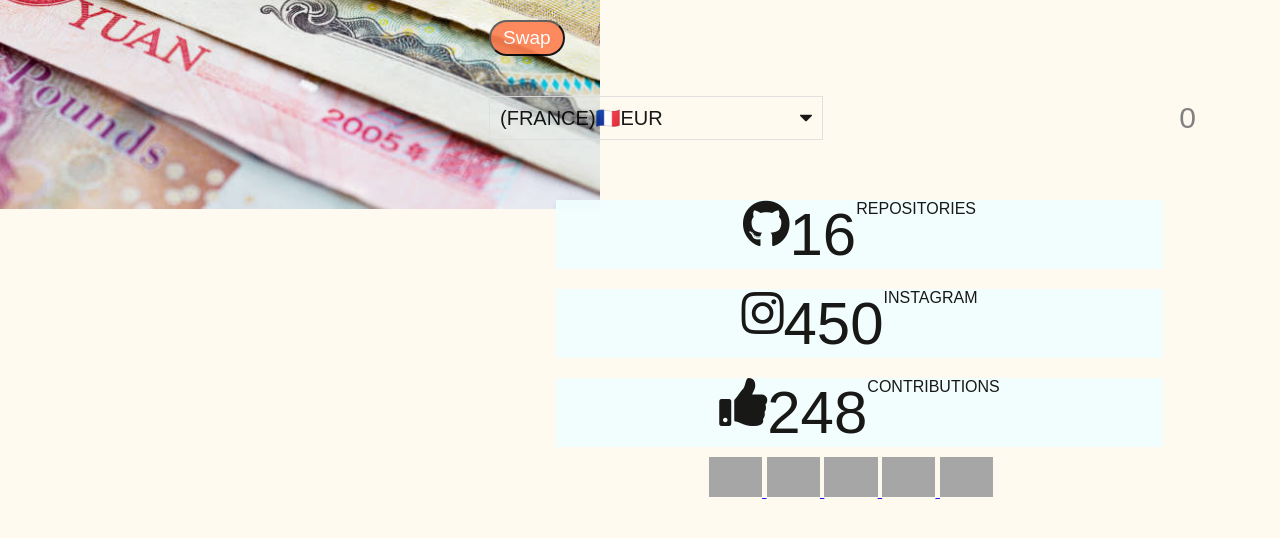
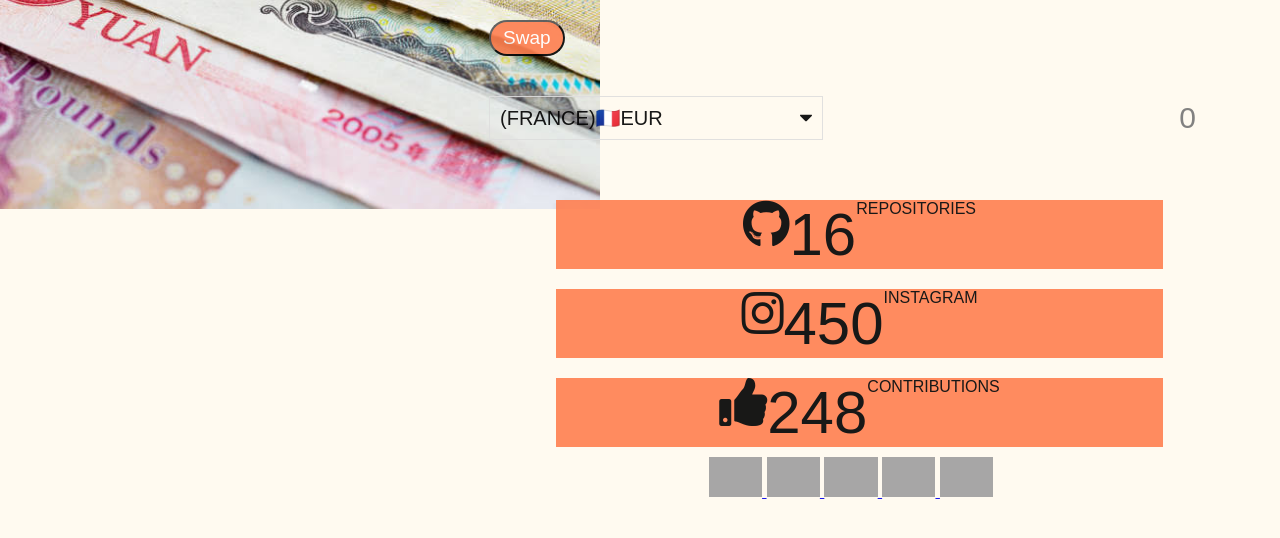
Before and after one commit to Anshluthra1/currencyexchange, a PHP site: page / in a window 1280 px wide. Shown: the part 236-774 px from the top of the page. Run offline with PHP 8.4, Linux system fonts and the light colour scheme; some libraries are stand-ins or nearby versions; grey boxes are pictures that could not be loaded.

Commit message:
Create style2.css

```diff
--- a/style2.css
+++ b/style2.css
@@ -14,7 +14,7 @@
   margin: 20px 50px;
   margin-left:67px;
   margin-bottom:10px;
-  background-color:azure;
+  background-color:coral;
 }
 
 .counter {
```
